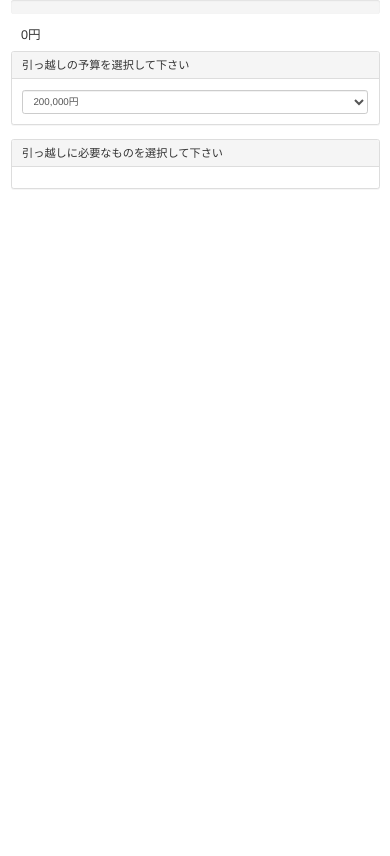
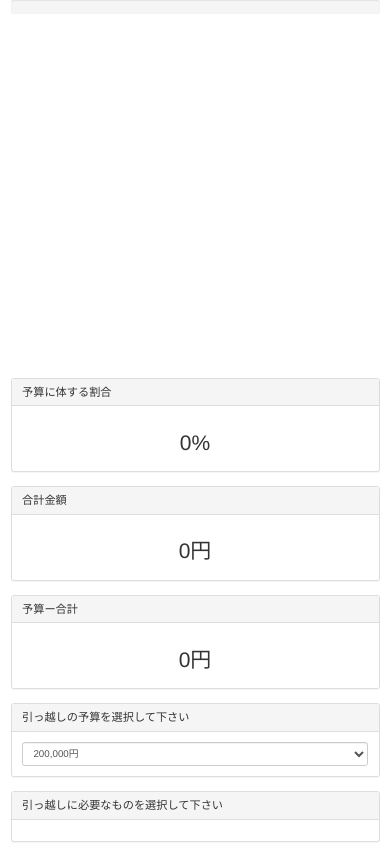
Before and after one commit to NobuyukiMorii/house_moving_shopping, a CakePHP app: the page made by app/View/Items/main.ctp in a window 390 px wide. Before the commit the page ends 189 px from the top, so only its background shows below. Run offline with PHP 8.4 and a stand-in for CakePHP, Linux system fonts and the light colour scheme; the template is opened without the code that fills it, so the values that code supplies are empty; some libraries are stand-ins or nearby versions.

Commit message:
残り金額の表示を設定

```diff
--- a/app/View/Items/main.ctp
+++ b/app/View/Items/main.ctp
@@ -12,7 +12,7 @@
 	</head>
 	<body>
     <!--tMain-->
-        <div class="col-sm-9">
+        <div class="col-sm-12">
             <div class="progress">
                 <?php
                 $i = 0;
@@ -34,25 +34,16 @@
                 ;?>
             </div>
         </div>
-        <div class="col-sm-3">
-        <div class="col-sm-4">
-            <h4 class='margin_top_zero' style='text-align: left'><span id="sum_percentage"></span></h4>
-        </div>
-        <div class="col-sm-4">
-            <h4 class='margin_top_zero' style='text-align: left'><span id="sum">0</span>円</h4>
-        </div>
-        <div class="col-sm-4">
-            <div class="text-right">
-                <a href=javascript:location.reload()>
-                    <button type='button' id="clear" class='btn btn-info' style='margin : 3px; width : 100px';>クリア</button>
-                </a>
-            </div>
-        </div>
-        </div>
 
         <div class="col-sm-9">
-            <div class="productsrow">
-                <?php foreach($data as $key => $value) {
+            <div class="productsrow" style="height : 500px">
+                <?php
+                    $i = 0;
+                    foreach($data as $key => $value) {
+                    $i = $i + 1;
+                    if($i ==0) {
+                        echo "<div class='float'>";
+                    }
                     echo "<a href = '' class='change' id=".$key."2 >";
                     echo    "<div class='product menu-category' id=".$key.">";
                     echo        "<div class='menu-category-name list-group-item active' style='background-color:#ffffff; border-color:#ddd;'>
@@ -64,12 +55,35 @@
                     echo        "<a href=".$value['0']['Url']." class='menu-item list-group-item' target='_new'>".$value['0']['Name']."<br /><button type='button' class='btn btn-default'>購入する</button><span class='badge' style='font-size : 18pt'>売れ筋1位</span></a>";
                     echo    "</div>";
                     echo "</a>";
+                    echo "</div>";
 
                 } ;?>
             </div>
         </div>
 
         <div class="col-sm-3">
+
+            <div class="panel panel-default">
+                <div class="panel-heading"><h3 class="panel-title">予算に体する割合</h3></div>
+                <div class="panel-body">
+                    <h2 style='text-align: center'><span id="sum_percentage">0%</span></h2>
+                </div>
+            </div>
+
+            <div class="panel panel-default">
+                <div class="panel-heading"><h3 class="panel-title">合計金額</h3></div>
+                <div class="panel-body">
+                    <h2 style='text-align: center'><span id="sum">0</span>円</h2>
+                </div>
+            </div>
+
+            <div class="panel panel-default">
+                <div class="panel-heading"><h3 class="panel-title">予算ー合計</h3></div>
+                <div class="panel-body">
+                    <h2 style='text-align: center'><span id="rest">0</span>円</h2>
+                </div>
+            </div>
+
             <div class="panel panel-default">
                 <div class="panel-heading"><h3 class="panel-title">引っ越しの予算を選択して下さい</h3></div>
                 <div class="panel-body">
@@ -127,6 +141,11 @@
                 </table>
                 </div>
             </div>
+            <div class="text-right">
+                <a href=javascript:location.reload()>
+                    <button type='button' id="clear" class='btn btn-info' style='margin : 3px; width : 100px';>クリア</button>
+                </a>
+            </div>
         </div>
 
     <!--/Main-->
--- a/app/webroot/css/styles.css
+++ b/app/webroot/css/styles.css
@@ -4,6 +4,10 @@ body{
 
 th {
  text-align: center;
+}
+
+.float {
+ float: left;
 }
 
 .margin_top_zero {
--- a/app/webroot/js/main.js
+++ b/app/webroot/js/main.js
@@ -39,6 +39,7 @@ $("select").change(function () {
 	var change_width_bars = [];
 	var piece_percentage = [];
 	var display_line_rate = [];
+	var rest = [];
 	for(var num=0; num<primary_buttons.length; num++){
 		//idから表示されているカテゴリーを取得する
 		primary_buttons_id[num] = $(primary_buttons[num]).attr('id');
@@ -47,6 +48,9 @@ $("select").change(function () {
 		sum_ = $('#sum').html();
 		sum_ = sum_.slice(0);
 		sum_ = Number(delComma1(sum_));
+    	//残額を表示する
+    	var rest = addFigure(budget - sum_);
+    	$('#rest').html(rest);
 		//総額に体する現在のパーセンテージを変更する
 		sum_percentage = Math.round(sum_ / budget * 100) + '%';
 		$("#sum_percentage").text(sum_percentage);
@@ -61,8 +65,8 @@ $("select").change(function () {
     	display_line_rate[num] = Math.round(line_rate[num] / budget * 100) + '%';
     	//バーの幅のパーセンテージを計算する
     	if(sum_ >= budget) {
-			//ゆらす
-			$.yure($('.progress'));
+			//ゆらす（１回だけ）
+			if(num === 0){$.yure($('.progress'))};
     		line_rate[num]  = line_rate[num] / sum_ * 100;
     	} else {
     		line_rate[num]  = line_rate[num] / budget * 100;
@@ -88,7 +92,7 @@ $(function(){
 	//ボタンのDOMを取得する
 	var button = $("#button").children(".btn");
 	//アイテムのDOMを取得する
-	var product = $(".productsrow").children(".product");
+	var product = $(".productsrow").find(".product");
 	//見積表のDOMを取得する
 	var line = $(".line");
 	//アイテムの金額を取得する
@@ -152,6 +156,9 @@ $(function(){
 				sum = sum_number + contorol_number * amount;
 				sum_comma = addFigure(sum);
 				$("#sum").text(sum_comma);
+		    	//残額を表示する
+		    	var rest = addFigure(budget - sum);
+		    	$('#rest').html(rest);
 				//総額に体する現在のパーセンテージを変更する
 				sum_percentage = Math.round(sum / budget * 100) + '%';
 				$("#sum_percentage").text(sum_percentage);
@@ -214,6 +221,9 @@ $(function(){
 				sum = sum_number - contorol_number * amount;
 				sum_comma = addFigure(sum);
 				$("#sum").text(sum_comma);
+		    	//残額を表示する
+		    	var rest = addFigure(budget - sum);
+		    	$('#rest').html(rest);
 				//総額に体する現在のパーセンテージを変更する
 				sum_percentage = Math.round(sum / budget * 100) + '%';
 				$("#sum_percentage").text(sum_percentage);
@@ -350,6 +360,9 @@ $(document).ready(function(){
 		    	sum = sum_number + Number(data[click_count[clicked_item]]['Price']['_value']) * amount - contorol_number * amount;
 				sum_comma = addFigure(sum);
 				$("#sum").text(sum_comma);
+		    	//残額を表示する
+		    	var rest = addFigure(budget - sum);
+		    	$('#rest').html(rest);
 				//jsonで引いてきた価格をカンマ付きの文字列にする
 				price_comma = addFigure(data[click_count[clicked_item]]['Price']['_value']) + '円';
 				//数量✖️単価を計算する
@@ -454,6 +467,9 @@ $(document).ready(function(){
 		new_sum = sum_number + piece_price_number;
 		new_sum_text = addFigure(new_sum);
 		$('#sum').html(new_sum_text);
+    	//残額を表示する
+    	var rest = addFigure(budget - new_sum);
+    	$('#rest').html(rest);
 		//総額に体する現在のパーセンテージを変更する
 		sum_percentage = Math.round(new_sum / budget * 100) + '%';
 		$("#sum_percentage").text(sum_percentage);
@@ -543,6 +559,9 @@ $(document).ready(function(){
 		}
 		new_sum_text = addFigure(new_sum);
 		$('#sum').html(new_sum_text);
+    	//残額を表示する
+    	var rest = addFigure(budget - new_sum);
+    	$('#rest').html(rest);
 		//総額に体する現在のパーセンテージを変更する
 		sum_percentage = Math.round(new_sum / budget * 100) + '%';
 		$("#sum_percentage").text(sum_percentage);
```
